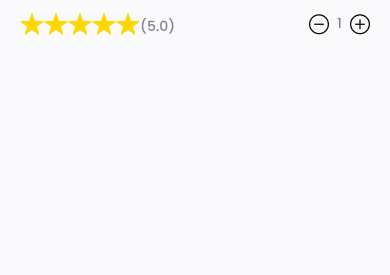
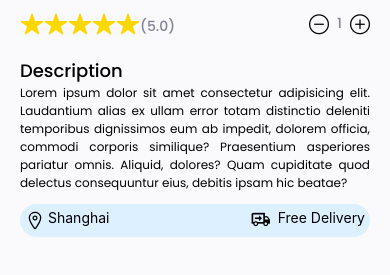
Before and after one commit to Alausa-AbdulAzeez/nativeEcommerce, a React Native app: screen /ProductDetails in a window 390 px wide. Shown: the part 411-686 px from the top of the page. Built offline with nearby package versions, Linux system fonts and the light colour scheme.

Commit message:
added desc and loc ui

```diff
--- a/screens/ProductDetails.jsx
+++ b/screens/ProductDetails.jsx
@@ -1,7 +1,11 @@
 import { View, Text, TouchableOpacity, Image } from "react-native";
 import React, { useState } from "react";
 import { styles } from "./productDetails.styles";
-import { Ionicons, SimpleLineIcons } from "@expo/vector-icons";
+import {
+  Ionicons,
+  MaterialCommunityIcons,
+  SimpleLineIcons,
+} from "@expo/vector-icons";
 import { COLORS } from "../constants/theme";
 
 const ProductDetails = ({ navigation }) => {
@@ -64,6 +68,27 @@ const ProductDetails = ({ navigation }) => {
             </TouchableOpacity>
           </View>
         </View>
+        <View style={styles.descriptionWrapper}>
+          <Text style={styles.descriptionTitle}>Description</Text>
+          <Text style={styles.description}>
+            Lorem ipsum dolor sit amet consectetur adipisicing elit. Laudantium
+            alias ex ullam error totam distinctio deleniti temporibus
+            dignissimos eum ab impedit, dolorem officia, commodi corporis
+            similique? Praesentium asperiores pariatur omnis. Aliquid, dolores?
+            Quam cupiditate quod delectus consequuntur eius, debitis ipsam hic
+            beatae?
+          </Text>
+        </View>
+        <View style={styles.locationAndDeliveryRow}>
+          <View style={styles.location}>
+            <Ionicons name="location-outline" size={20} />
+            <Text style={styles.locationText}>Shanghai</Text>
+          </View>
+          <View style={styles.delivery}>
+            <MaterialCommunityIcons name="truck-delivery-outline" size={20} />
+            <Text style={styles.deliveryText}> Free Delivery</Text>
+          </View>
+        </View>
       </View>
     </View>
   );
--- a/screens/productDetails.styles.js
+++ b/screens/productDetails.styles.js
@@ -78,4 +78,34 @@ export const styles = StyleSheet.create({
     fontFamily: "medium",
     marginHorizontal: 8,
   },
+  descriptionWrapper: {
+    marginTop: SIZES.large * 2,
+    marginHorizontal: SIZES.large,
+  },
+  descriptionTitle: {
+    fontFamily: "medium",
+    fontSize: SIZES.large - 2,
+  },
+  description: {
+    textAlign: "justify",
+    fontFamily: "regular",
+    fontSize: SIZES.small,
+    marginBottom: SIZES.small,
+  },
+  locationAndDeliveryRow: {
+    flexDirection: "row",
+    justifyContent: "space-between",
+    marginHorizontal: 20,
+    backgroundColor: COLORS.secondary,
+    borderRadius: SIZES.large,
+    padding: 5,
+  },
+  location: { flexDirection: "row" },
+  locationText: {
+    marginHorizontal: 3,
+  },
+  delivery: { flexDirection: "row" },
+  deliveryText: {
+    marginLeft: 3,
+  },
 });
```
